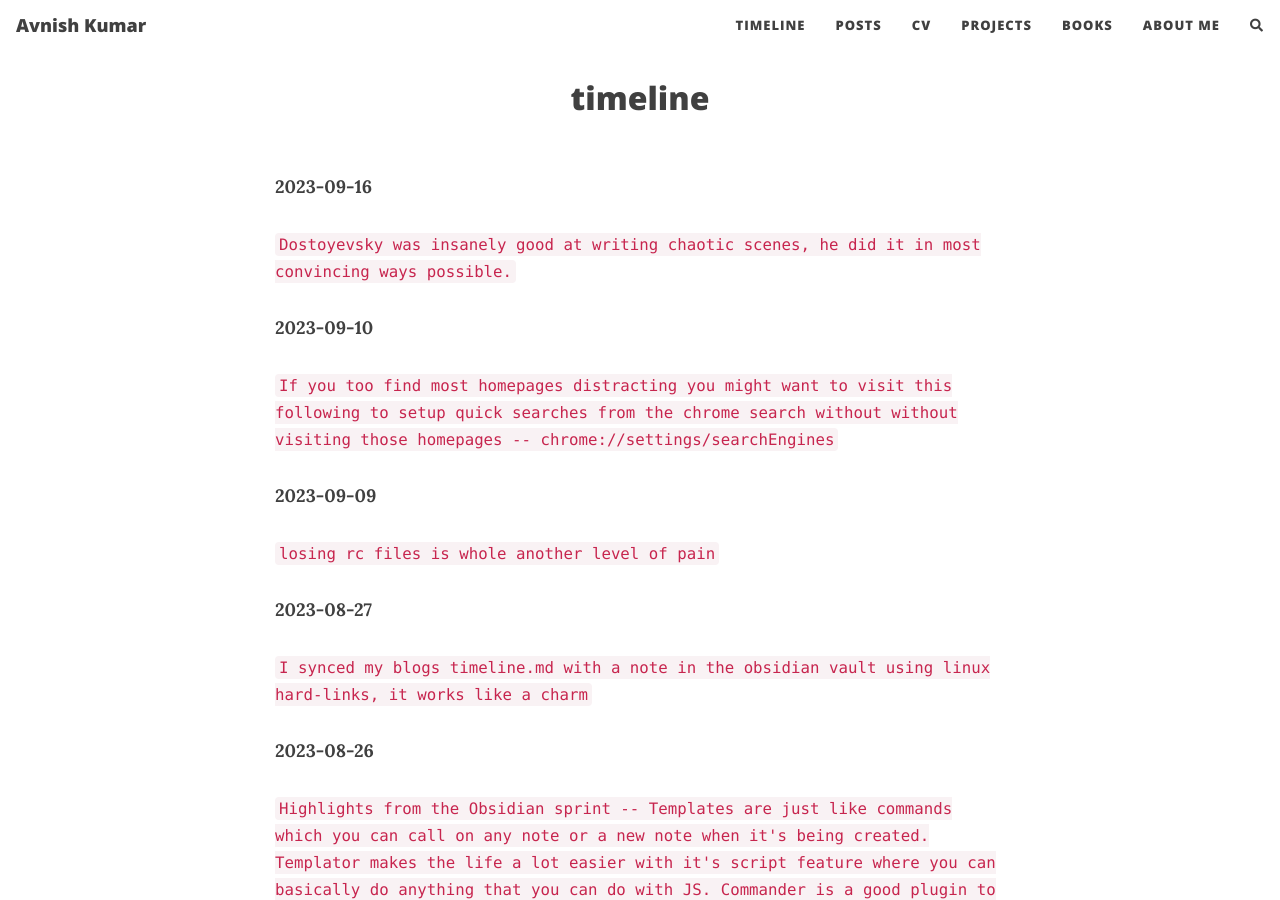
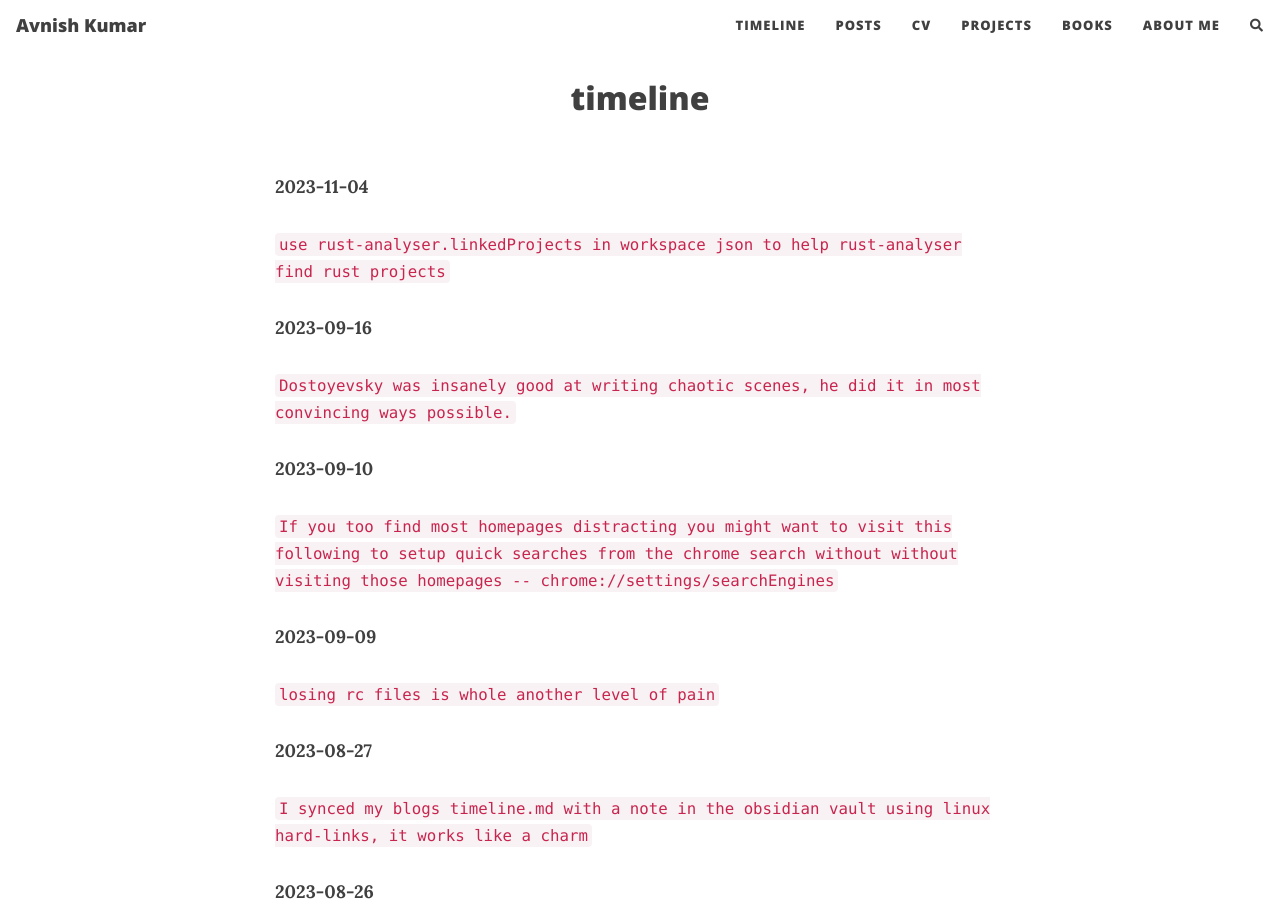
Before and after one commit to kavnish/kavnish.github.io, a Jekyll site: the page built from pages/timeline.md, in a window 1280 px wide and 900 px high. Built offline with Jekyll 4.4.1, drawn with Linux system fonts in a browser that asks for light colours; nearby versions of some CDN libraries; comment, search, counter and statistics services are not loaded.

Commit message:
updated timeline

```diff
--- a/pages/timeline.md
+++ b/pages/timeline.md
@@ -10,6 +10,11 @@ published: true
 date created: 2023-05-25
 date modified: 2023-08-27
 ---
+
+**2023-11-04**
+
+`use rust-analyser.linkedProjects in workspace json to help rust-analyser find rust projects`
+
 **2023-09-16**
 
 `Dostoyevsky was insanely good at writing chaotic scenes, he did it in most convincing ways possible.`
```
Also changed, not shown: pages/book-shelf.md (+1 -1 lines).
